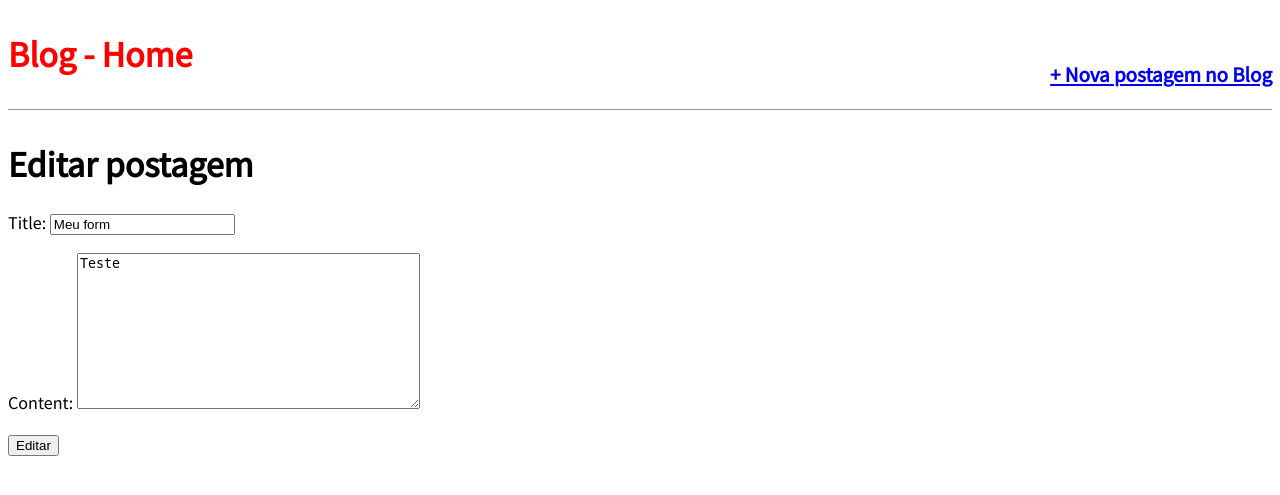
After one commit to henrique-mandt/site_django, a Django app: a page that uses meu_site/templates/base.html in a window 1280 px wide. The commit adds this page. Shown: the top 495 px of the page. Run offline with Django 3.2, Linux system fonts and the light colour scheme; data comes from the database, SQL or seed files in the repository; both versions use the stored data as it was after the commit.

Commit message:
Update_view

```diff
--- a/meu_site/blog/models.py
+++ b/meu_site/blog/models.py
@@ -1,6 +1,7 @@
 from django.db import models
 from django.utils import timezone
 from django.contrib.auth.models import User
+from django.urls import reverse
 
 # Create your models here.
 
@@ -29,6 +30,12 @@ class Post(models.Model):
     objects     = models.Manager()
     published   = PublishedManager()
 
+    def get_absolute_url(self):
+        return reverse('post_detail', args=[self.slug])
+
+    def get_absolute_url_update(self):
+        return reverse('post_edit', args=[self.slug])
+
     class Meta:
         ordering = ('-publish_date',)
 
--- a/meu_site/blog/urls.py
+++ b/meu_site/blog/urls.py
@@ -3,5 +3,8 @@ from django.urls import path
 from . import views
 
 urlpatterns = [
-    path('', views.BlogListView.as_view(), name='home')
+    path('', views.BlogListView.as_view(), name='home'),
+    path('post/new/', views.BlogCreateView.as_view(), name='post_new'),
+    path('post/<slug:slug>/', views.BlogDetailView.as_view(), name='post_detail'),
+    path('post/<slug:slug>/edit/', views.BlogUpdateView.as_view(), name='post_edit'),
 ]
--- a/meu_site/blog/views.py
+++ b/meu_site/blog/views.py
@@ -1,5 +1,8 @@
 from django.shortcuts import render
-from django.views.generic import ListView
+from django.urls import reverse_lazy
+from django.contrib.messages.views import SuccessMessageMixin
+from django.views.generic import ListView, DetailView
+from django.views.generic.edit import CreateView, UpdateView
 from .models import Post
 
 # Create your views here.
@@ -8,3 +11,18 @@ from .models import Post
 class BlogListView(ListView):
     model = Post
     template_name = 'blog/home.html'
+
+class BlogDetailView(DetailView):
+    model = Post
+    template_name = 'blog/post_detail.html'
+    #context_object_name = 'custom'
+
+class BlogCreateView(CreateView):
+    model = Post
+    template_name = 'blog/post_new.html'
+    fields = ['author', 'title', 'content']
+
+class BlogUpdateView(UpdateView):
+    model = Post
+    template_name = 'blog/post_edit.html'
+    fields = ['title', 'content']
--- /dev/null
+++ b/meu_site/statics/css/style.css
@@ -0,0 +1,44 @@
+body{
+    font-family: 'Source Sans Pro', sans-serif;
+    font-size: 18px;
+}
+
+header{
+    border-bottom: 1px solid #999;
+    margin-bottom: 2rem;
+    display: flex;
+}
+
+header  h1 a{
+    color:red;
+    text-decoration: none;
+}
+
+.nav-left{
+    margin-right: auto;
+}
+
+.nav-right {
+      display: flex;
+      padding-top: 2rem;
+}
+
+.post-entry {
+  margin-bottom: 2rem;
+}
+
+ .post-entry h2 {
+   margin: 0.5rem 0;
+ }
+
+.post-entry h2 a, .post-entry h2 a:visited {
+  color: blue;
+  text-decoration: none;
+}
+.post-entry p {
+   margin: 0;
+   font-weight: 400;
+}
+.post-entry h2 a:hover {
+   color:red;
+}
--- a/meu_site/templates/base.html
+++ b/meu_site/templates/base.html
@@ -4,10 +4,21 @@
 <head>
     <meta charset="UTF-8">
     <meta name="viewport" content="width=device-width, initial-scale=1.0">
-    <link rel="stylesheet" href="{% static 'style.css' %}"
-    <title>Document</title>
+    <link rel="stylesheet" href="https://fonts.googleapis.com/css?family=Source+Sans+Pro:400" rel="stylesheet">
+    <link rel="stylesheet" href="{% static 'css/style.css' %}">
+    <title>{% block title %} {% endblock title %}</title>
 </head>
 <body>
-
+    <header>
+        <div class="nav-left">
+            <h1><a href="/">Blog - Home</a></h1>
+        </div>
+        <div class="nav-right">
+            <h3><a href="{% url 'post_new' %}">+ Nova postagem no Blog</a></h3>
+        </div>
+    </header>
+    <div class="container">
+        {% block content %} {% endblock content %}
+    </div>
 </body>
 </html>
--- /dev/null
+++ b/meu_site/templates/blog/post_edit.html
@@ -0,0 +1,13 @@
+{% extends 'base.html' %}
+
+{% block title %}
+    Blog - Edit Post
+{% endblock title%}
+
+{% block content %}
+<h1>Editar postagem</h1>
+<form action="" method='post'> {% csrf_token %}
+    {{ form.as_p }}
+    <input type="submit" value="Editar">
+</form>
+{% endblock content %}
```
Also changed, not shown: meu_site/templates/blog/home.html (+14 -11 lines), meu_site/templates/blog/post_detail.html (added, +20 -0 lines), meu_site/templates/blog/post_new.html (added, +13 -0 lines), meu_site/db.sqlite3, 1 other file.
